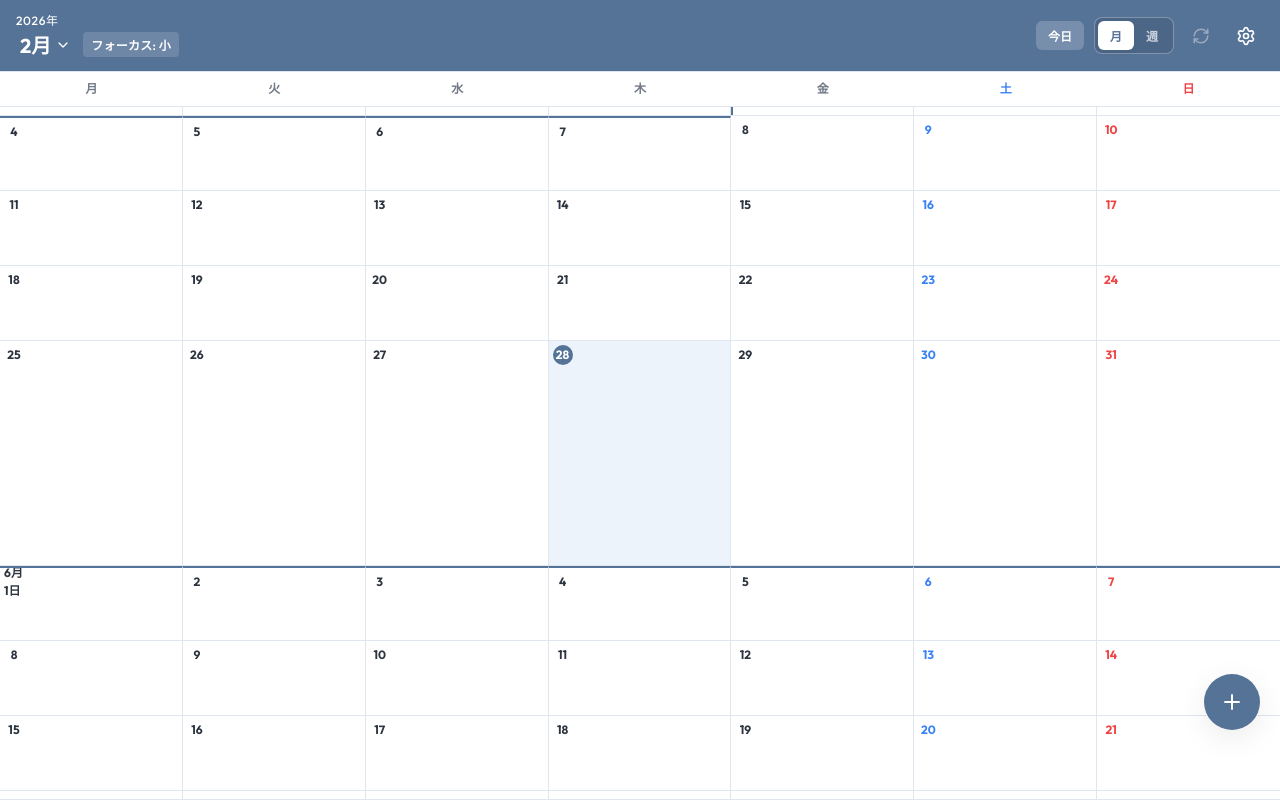
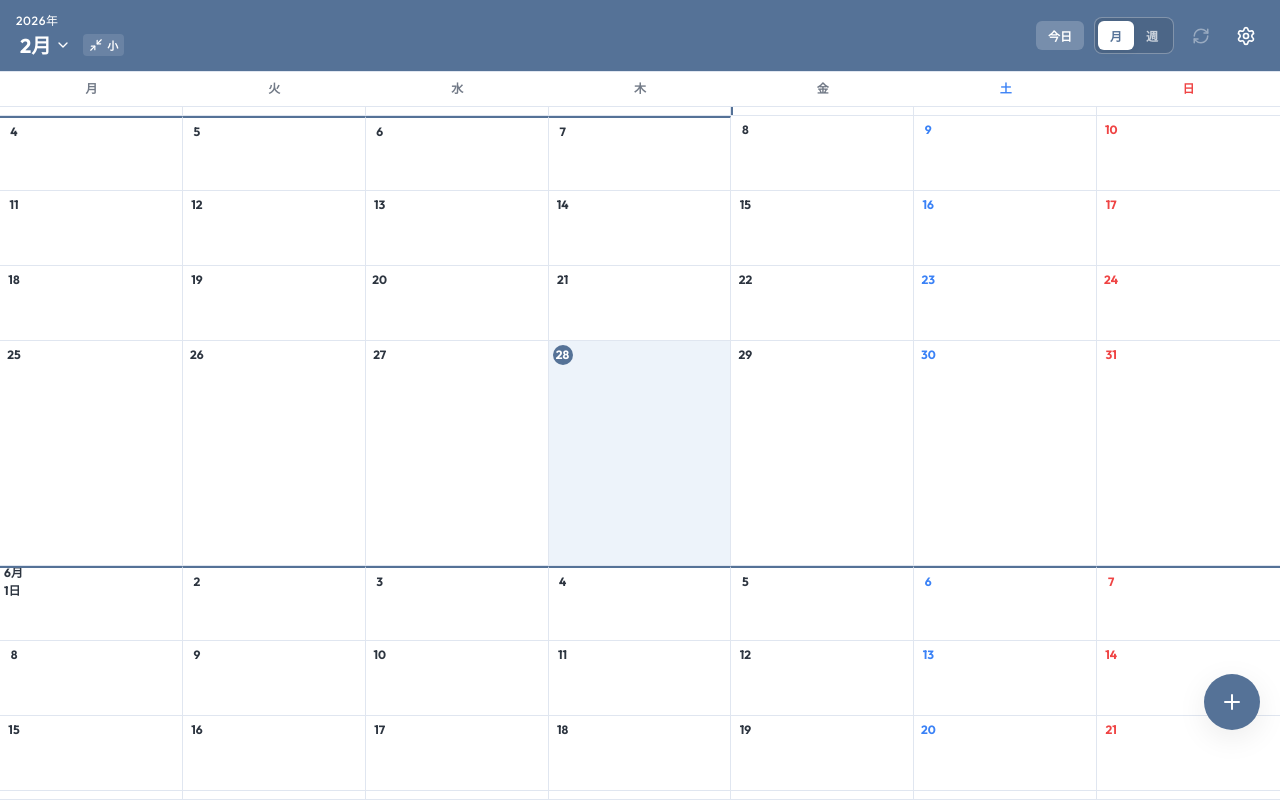
Before and after one commit to itokenlaw-rgb/FocusWeeks, a React (Vite) app: page / in a window 1280 px wide. Built offline with nearby package versions, Linux system fonts and the light colour scheme.

Commit message:
feat: 週

```diff
--- a/src/App.tsx
+++ b/src/App.tsx
@@ -14,7 +14,7 @@ import {
   deleteGoogleEvent
 } from './utils/googleCalendar';
 import type { CalendarEvent } from './utils/googleCalendar';
-import { Settings as SettingsIcon, Plus, ChevronDown, RefreshCw } from 'lucide-react';
+import { Settings as SettingsIcon, Plus, ChevronDown, RefreshCw, Maximize2, Minimize2 } from 'lucide-react';
 
 // Get ISO Date format string in Local Time zone (YYYY-MM-DD)
 const getFormattedDateString = (d: Date): string => {
@@ -554,7 +554,7 @@ export default function App() {
 
 {/* 【修正箇所】時計表示を削除し、フォーカスサイズ切り替えボタンを配置 */}
 <button
-          className="header-focus-toggle-btn"
+  className="header-focus-toggle-btn icon-btn" // 既存の icon-btn クラスがあれば馴染みやすいです
   onClick={() => {
     setSettings(prev => ({
       ...prev,
@@ -562,8 +562,20 @@ export default function App() {
     }));
   }}
   title={`フォーカスサイズを${settings.focusSize === 3 ? '大' : '小'}に切り替え`}
+  style={{ display: 'flex', alignItems: 'center', gap: '4px' }}
 >
-          フォーカス: {settings.focusSize === 3 ? '小' : '大'}
+  {/* アイコンと、補足として小さな文字を添える（文字なしでアイコンだけでもOK） */}
+  {settings.focusSize === 3 ? (
+    <>
+      <Minimize2 size={14} />
+      <span style={{ fontSize: '11px' }}>小</span>
+    </>
+  ) : (
+    <>
+      <Maximize2 size={14} />
+      <span style={{ fontSize: '11px' }}>大</span>
+    </>
+  )}
 </button>
       </div>
 
--- a/src/index.css
+++ b/src/index.css
@@ -147,14 +147,13 @@ body.theme-green {
 
 /* --- index.css に追加 --- */
 .header-focus-toggle-btn {
-  font-size: var(--text-xs);
+  font-size: 11px; /* 少し小さく */
   font-weight: 600;
-  color: var(--bg-card); /* ヘッダーの白文字に合わせる */
-  background-color: rgba(255, 255, 255, 0.15); /* 既存の時計表示と同様の半透明背景 */
+  color: var(--bg-card);
+  background-color: rgba(255, 255, 255, 0.12); /* ほんの少し薄くして背景に馴染ませる */
   border: none;
-  padding: 4px 8px;
+  padding: 3px 6px; /* 横・縦の余白を少し縮小 */
   border-radius: 4px;
-  letter-spacing: 0.02em;
   cursor: pointer;
   transition: var(--transition-fast);
   display: inline-flex;
```
Lines whose indentation alone changed are shown as unchanged.
